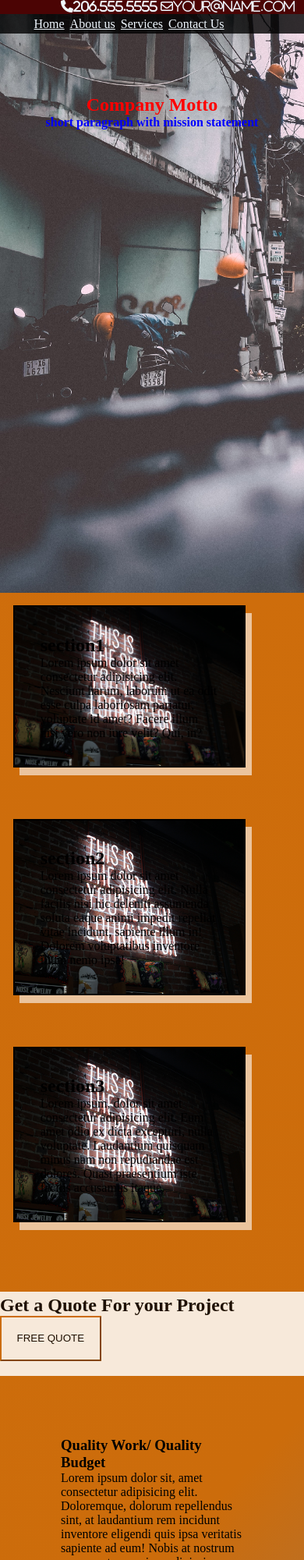
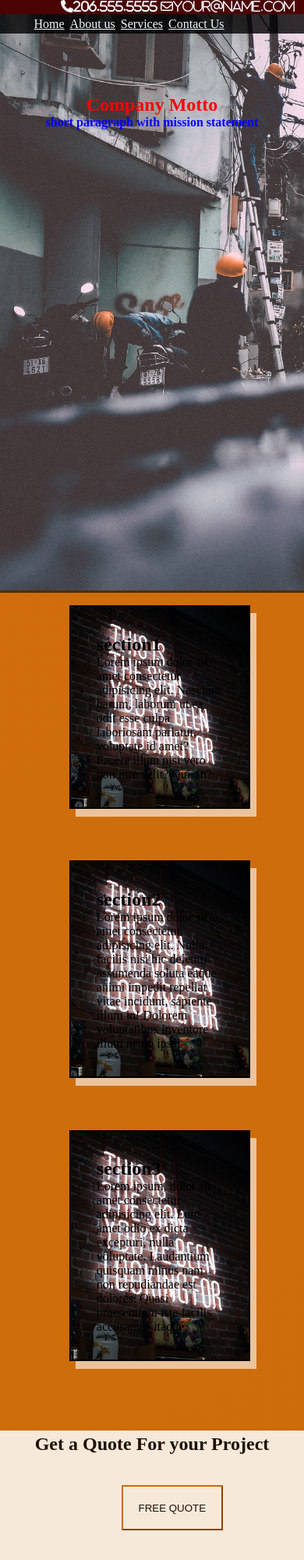
Before and after one commit to YKTV8/contractor-template, a plain HTML site: page index.html in a window 390 px wide. Shown: the top 2000 px of the page at 78% size. Drawn offline with Linux system fonts and the light colour scheme.

Commit message:
02/10 update
added border bottoms

```diff
--- a/styles.css
+++ b/styles.css
@@ -27,6 +27,7 @@ header{
     background-repeat: no-repeat;
     background-size: cover;
     height: 90vh;
+    border-bottom: solid #00000099;
 }
 .hero p{
     color: blue;
@@ -40,7 +41,7 @@ header{
     display: flex;
     justify-content: center;
     font-weight: 600;
-    /* padding-top: 15%; */
+    padding-top: 11%;
 
 }
 h2{
@@ -74,6 +75,7 @@ section{
     display: flex;
     flex-direction: row;
     padding-bottom: 10%;
+
 }
 article{
     margin: 1%;
@@ -90,6 +92,7 @@ article{
     padding-left: 15%;
     opacity: .85;
     box-shadow: 5px 0px #000000;
+    border-bottom: solid #00000099;
 }
 .getquote button{
     border-radius: 1px;
@@ -136,6 +139,7 @@ article{
     flex-direction: row;
     margin-left: 5%;
     margin-bottom: 10%;
+    padding-left: 5%;
     flex-wrap: wrap;
     border: solid black 0.5px;
     box-shadow: 3px 5px 15px 5px #ffffff99;
@@ -193,6 +197,7 @@ footer{
         background-size: cover;
         height: 90vh;
         width: 100%;
+        border-bottom: solid #00000099;
     }
     .hero p{
         color: blue;
@@ -240,11 +245,14 @@ footer{
     section{
         display: flex;
         flex-direction: column;
+        margin-left: 10%;
         padding-bottom: 10%;
         width: 85%;
     }
     article{
-        margin: 5% 5%;
+        display: flex;
+        justify-items: center;
+        margin: 5% 15%;
         padding: 10%;
         border: black solid 2px;
         background-image: url(./images/austin-chan-ukzHlkoz1IE-unsplash.jpg);
@@ -257,8 +265,16 @@ footer{
         background-color: white;
         padding-left: 0%;
         opacity: .85;
+        height: 40vh;
+        border-bottom: solid #00000099;
+    }
+    .getquote h2{
+        display: flex;
+        justify-content: center;
     }
     .getquote button{
+        margin-top: 10%;
+        margin-left: 40%;
         border-radius: 1px;
         border-color: rgba(204, 108, 11, 1);
         background-color: transparent;
@@ -284,14 +300,15 @@ footer{
         flex-direction: column;
         /* width: 390px;
         height: 950px; */
-        width: 80%;
+        width: 100%;
         height: 200%;
         padding-right: 2%;
         padding-left: 2%;
-        margin-left: 5%;
-        margin-right: 100px;
+        margin-left: 0%;
+        margin-right: 0px;
         background-color: aliceblue;
         margin-bottom: 15%;
+        border-bottom: solid #00000099;
     }
     .column1{
         margin-right: 12%;
```
